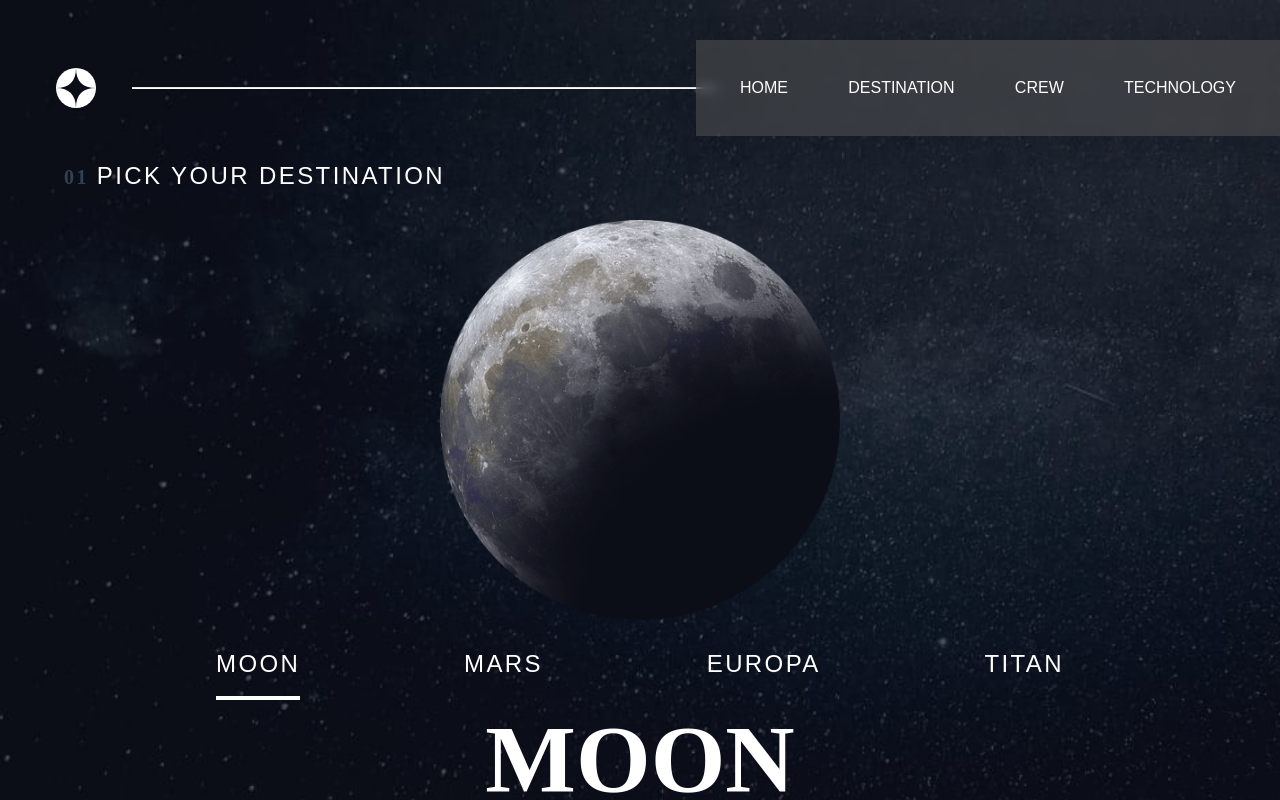
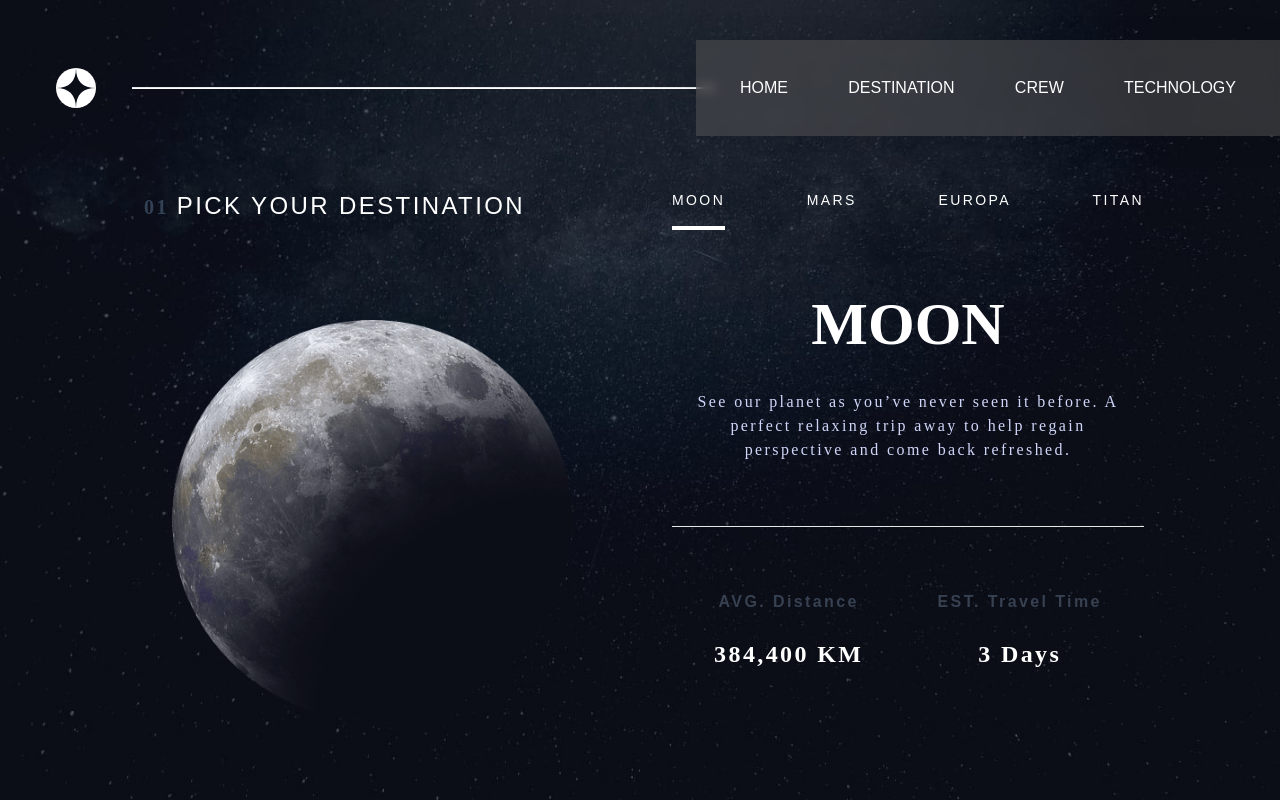
Before and after one commit to SaiSawant1/space-tourism, a Next.js app: page /destination in a window 1280 px wide. Shown: the top 800 px of the page. Built offline with nearby package versions, Linux system fonts and the light colour scheme.

Commit message:
desktop layout completed

```diff
--- a/src/app/destination/page.tsx
+++ b/src/app/destination/page.tsx
@@ -3,9 +3,9 @@ import DesPage from "@/components/destination/DesPage";
 
 export default function Home() {
   return (
-    <div className="w-full h-full  flex flex-col p-6 bg-no-repeat bg-cover bg-background-des-m layout_des-tablet layout_des-desktop ">
+    <div className="w-full h-full desktop:h-screen flex flex-col p-6 bg-no-repeat bg-cover bg-background-des-m layout_des-tablet layout_des-desktop ">
       <Navbar />
-      <main className="flex flex-col mt-6 desktop:flex-row desktop:justify-evenly desktop:items-center default:m-0 tablet:mt-6 tablet:justify-evenly grow  ">
+      <main className="flex flex-col mt-6 desktop:flex-row desktop:justify-evenly desktop:items-center default:m-0 tablet:mt-6 tablet:justify-evenly grow">
         <DesPage/>
       </main>
     </div>
--- a/src/components/destination/DesContent.tsx
+++ b/src/components/destination/DesContent.tsx
@@ -1,15 +1,16 @@
-import H1 from '@/utils/H1'
+import H1 from "@/utils/H1";
 
+const DesContent = ({ content, title }: { content: string; title: string }) => {
+  return (
+    <div className="my-3 gap-4 flex flex-col w-full justify-center desktop:items-center desktop:my-16">
+      <h1 className="text-white text-center text-6xl tablet:text-8xl font-bold my-5 desktop:text-6xl">
+        {title}
+      </h1>
+      <p className="text-p-purple text-sm tablet:text-2xl tablet:text-center tablet:px-36 desktop:text-base desktop:px-3">
+        {content}
+      </p>
+    </div>
+  );
+};
 
-const DesContent = ({content,title}:{content:string,title:string}) => {
-  return (
-    <div className="my-3 gap-4 flex flex-col w-full justify-center ">
-            <h1 className="text-white text-center text-6xl tablet:text-8xl font-bold my-5">{title}</h1>
-            <p className="text-p-purple text-sm tablet:text-2xl tablet:text-center tablet:px-36">
-              {content}
-            </p>
-          </div>
-  )
-}
-
-export default DesContent
+export default DesContent;
--- a/src/components/destination/DesOptions.tsx
+++ b/src/components/destination/DesOptions.tsx
@@ -5,7 +5,7 @@ const DesOptions = ({handleChange,title}:{handleChange: (index: number) => void,
 
   return (
     <div className="flex w-full ">
-      <ul className="flex w-full text-lg tablet:text-2xl justify-between text-white items-center px-6 tablet:px-40">
+      <ul className="flex w-full text-lg tablet:text-2xl justify-between text-white items-center px-6 tablet:px-40 desktop:px-0 desktop:text-sm">
         <li onClick={()=>handleChange(0)} className="barlow relative">MOON <span className={`absolute w-full h-1 ${title==="MOON"?"block":"hidden"} bg-white left-0 -bottom-5`}></span></li>
         <li onClick={()=>handleChange(1)} className="barlow relative">MARS <span className={`absolute w-full h-1 ${title==="MARS"?"block":"hidden"} bg-white left-0 -bottom-5`}></span></li>
         <li onClick={()=>handleChange(2)} className="barlow relative">EUROPA <span className={`absolute w-full h-1 ${title==="EUROPA"?"block":"hidden"} bg-white left-0 -bottom-5`}></span></li>
--- a/src/components/destination/DesPage.tsx
+++ b/src/components/destination/DesPage.tsx
@@ -15,12 +15,16 @@ const DesPage = () => {
   };
 
   return (
-    <div className="w-full text-center tablet:text-left tablet:text-2xl tracking-widest">
+    <div className="w-full text-center tablet:text-left tablet:text-2xl tracking-widest desktop:flex desktop:px-20 desktop:gap-16">
+      <div className="desktop:flex-1">
         <span className="text-slate-700  text-xl mx-2 font-bold">01</span>
         <h2 className="text-p-white text-l barlow inline">
           PICK YOUR DESTINATION
         </h2>
         <MoonImage title={currentInfo.title} />
+      </div>
+
+      <div className="desktop:flex-1 ">
         <DesOptions handleChange={handleChange} title={currentInfo.title} />
         <DesContent content={currentInfo.content} title={currentInfo.title} />
         <hr className="w-full h-1 text-white my-8" />
@@ -29,6 +33,7 @@ const DesPage = () => {
           EstTravelTime={currentInfo.EstTravelTime}
         />
       </div>
+    </div>
   );
 };
 
--- a/src/components/destination/MoonImage.tsx
+++ b/src/components/destination/MoonImage.tsx
@@ -1,17 +1,17 @@
-import Image from 'next/image'
-import { FC } from 'react'
-const MoonImage = ({title}:{title:string}) => {
+import Image from "next/image";
+import { FC } from "react";
+const MoonImage = ({ title }: { title: string }) => {
   return (
-    <div className="flex content__center my-7 w-full">
+    <div className="flex desktop:self-center content__center my-7 w-full desktop:h-full ">
       <Image
         src={`/destination/image-${title.toLowerCase()}.png`}
-              className=" object-contain w-[170px] h-[170px] tablet:h-[400px] tablet:w-[400px] "
+        className=" object-contain w-[170px] h-[170px] tablet:h-[400px]  tablet:w-[400px] desktop:w-[400px] desktop:h-[400px] "
         alt="journey"
         width={170}
         height={170}
       />
     </div>
-  )
-}
+  );
+};
 
-export default MoonImage
+export default MoonImage;
--- a/src/components/destination/TravelInfo.tsx
+++ b/src/components/destination/TravelInfo.tsx
@@ -4,12 +4,12 @@ const TravelInfo = ({AvgDistance, EstTravelTime}:{AvgDistance:string, EstTravelT
   return (
     <div className="text-white w-full gap-8 my-3 flex flex-col py-1 tablet:flex-row tablet:justify-evenly tablet:items-center tablet:my-14">
             <div className='text-center' >
-              <p className="text-gray-700 mb-3 font-semibold barlow tablet:mb-6 tablet:text-4xl">AVG. Distance</p>
-              <h2 className="text-4xl font-bold tablet:text-6xl">{AvgDistance}</h2>
+              <p className="text-gray-700 mb-3 font-semibold barlow tablet:mb-6 tablet:text-4xl  desktop:text-base">AVG. Distance</p>
+              <h2 className="text-4xl font-bold tablet:text-6xl desktop:text-2xl">{AvgDistance}</h2>
             </div>
             <div className='text-center'>
-              <p className="text-gray-700 mb-3 font-semibold barlow tablet:mb-6 tablet:text-4xl">EST. Travel Time</p>
-              <h2 className="text-4xl font-bold tablet:text-6xl">{EstTravelTime}</h2>
+              <p className="text-gray-700 mb-3 font-semibold barlow tablet:mb-6 tablet:text-4xl desktop:text-base">EST. Travel Time</p>
+              <h2 className="text-4xl font-bold tablet:text-6xl desktop:text-2xl">{EstTravelTime}</h2>
             </div>
           </div>
 
```
Lines whose indentation alone changed are shown as unchanged.
